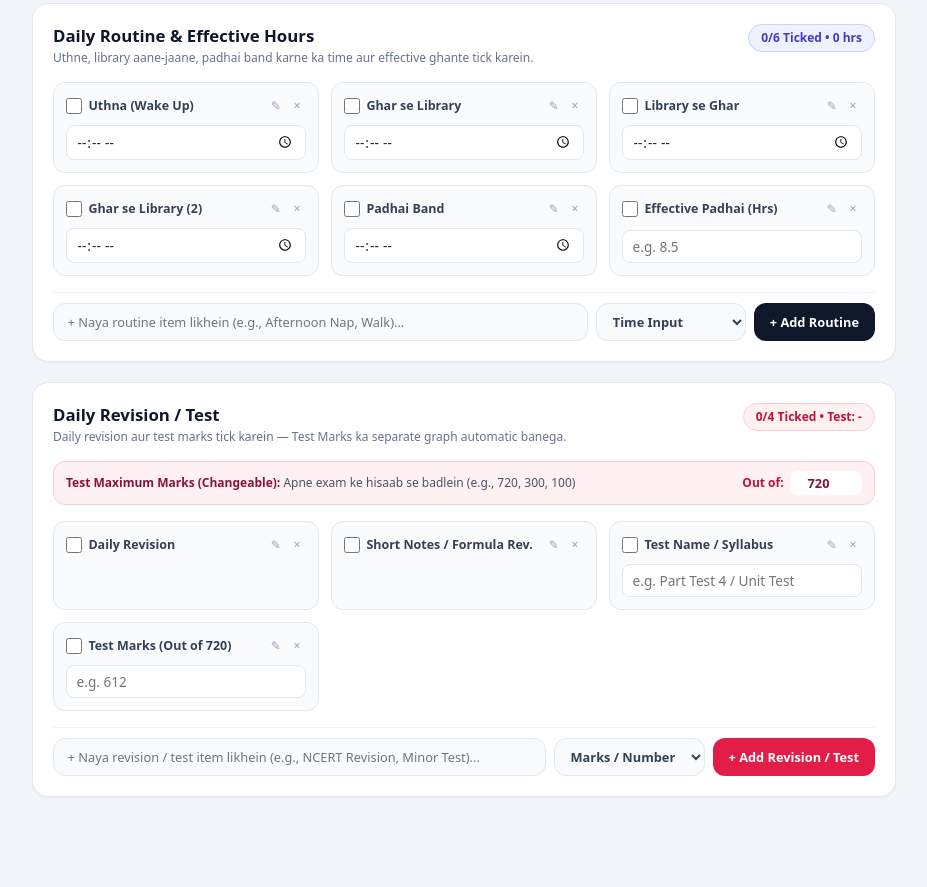
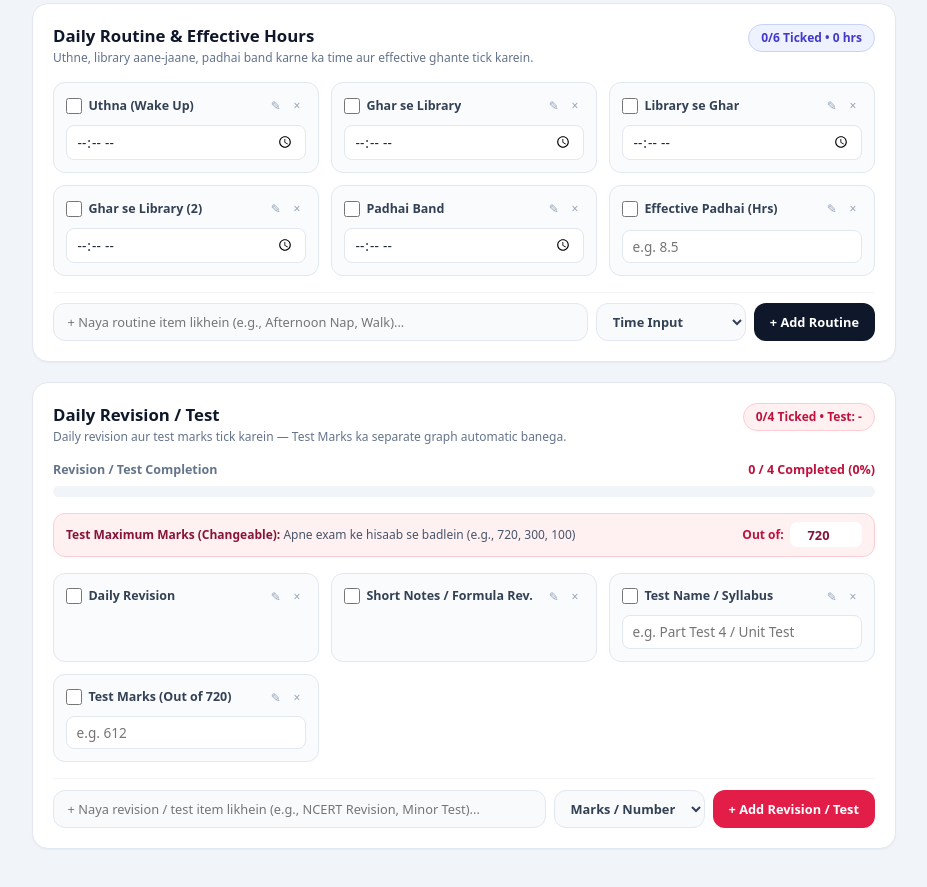
Before and after one commit to moaved53-crypto/Nura-Tracker-V2-, a plain HTML site: page index.html in a window 1280 px wide. Shown: the part 1099-1986 px from the top of the page, without its empty margins (176-1103 px from the left). Before the commit the page ends 1948 px from the top, so only its background shows below. Drawn offline with Linux system fonts and the light colour scheme.

Commit message:
Add files via upload

```diff
--- a/index.html
+++ b/index.html
@@ -959,6 +959,17 @@
           <span id="rev-test-stats" class="stat-pill-rose">0/4 Ticked &bull; Test: -</span>
         </div>
 
+        <!-- Revision / Test Completion Bar -->
+        <div>
+          <div class="progress-meta">
+            <span style="font-weight:600; color:var(--slate-500);">Revision / Test Completion</span>
+            <span id="rev-test-progress-text" style="font-weight:700; color:var(--rose-700);">0 / 4 Completed (0%)</span>
+          </div>
+          <div class="progress-track">
+            <div id="rev-test-progress-bar" class="progress-fill" style="width: 0%; background: linear-gradient(90deg, #e11d48 0%, #f59e0b 100%);"></div>
+          </div>
+        </div>
+
         <!-- Changeable Max Marks Setting -->
         <div class="max-marks-bar">
           <div style="font-weight:600; color:var(--rose-900);">
@@ -1331,6 +1342,8 @@
     const maxTestMarksInput = document.getElementById('max-test-marks-input');
     const revTestGrid = document.getElementById('rev-test-grid');
     const revTestStats = document.getElementById('rev-test-stats');
+    const revTestProgressText = document.getElementById('rev-test-progress-text');
+    const revTestProgressBar = document.getElementById('rev-test-progress-bar');
     const addRevTestForm = document.getElementById('add-rev-test-form');
     const newRevTestLabel = document.getElementById('new-rev-test-label');
     const newRevTestType = document.getElementById('new-rev-test-type');
@@ -1820,6 +1833,10 @@
       const marksEntry = getRevTestEntry(selectedDate, 'test_marks');
       const marksText = marksEntry.value !== '' ? `${marksEntry.value}/${maxMarks}` : '-';
       revTestStats.textContent = `${ticked}/${items.length} Ticked \u2022 Test: ${marksText}`;
+
+      const rtPct = items.length > 0 ? Math.round((ticked / items.length) * 100) : 0;
+      if (revTestProgressText) revTestProgressText.textContent = `${ticked} / ${items.length} Completed (${rtPct}%)`;
+      if (revTestProgressBar) revTestProgressBar.style.width = `${rtPct}%`;
     }
 
     function syncBacklogSubjectOptions(subjects) {
```
